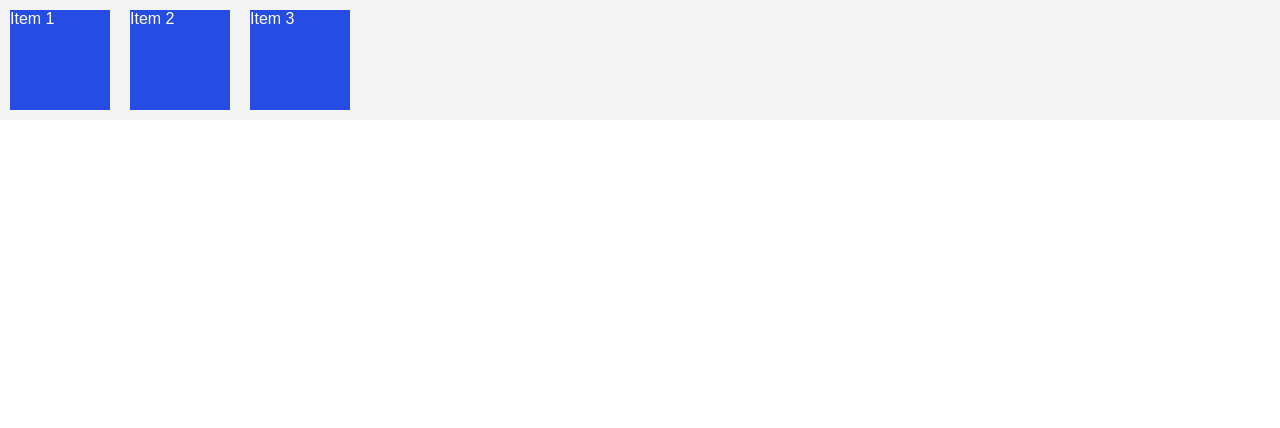
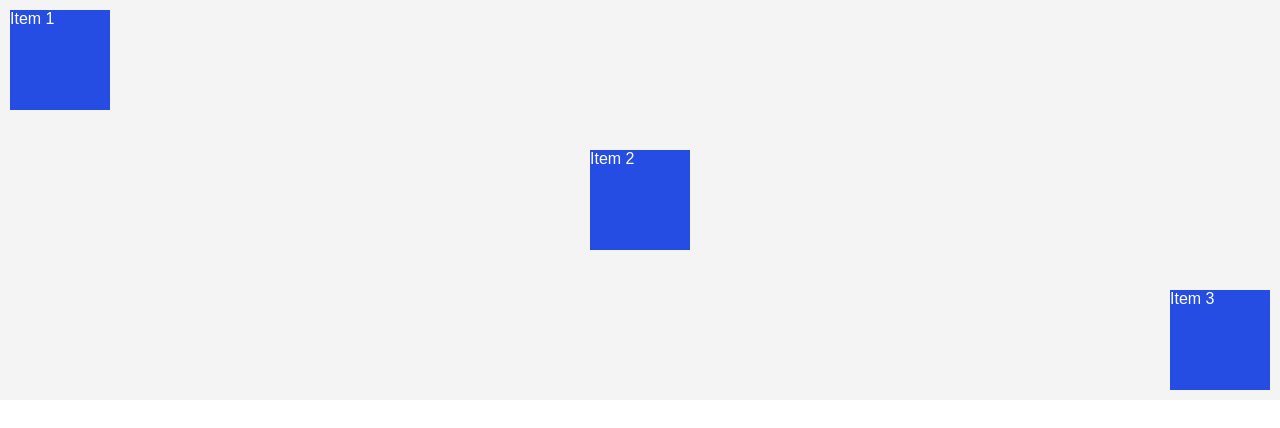
Before and after one commit to cbpas3/flexbox, a plain HTML site: page index.html in a window 1280 px wide. Drawn offline with Linux system fonts and the light colour scheme.

Commit message:
alignment

```diff
--- a/style.css
+++ b/style.css
@@ -10,6 +10,9 @@ body {
 .flex-container{
     display: flex;
     background-color: #f4f4f4;
+    justify-content: space-between; /* along the main axis */
+    height: 400px;
+    align-items: center; /* along the cross axis */
 }
 .item{
     width: 100px;
@@ -18,3 +21,14 @@ body {
     color: #fff;
     margin: 10px;
 }
+.item:nth-of-type(1) {
+    align-self: start;
+}
+
+.item:nth-of-type(2) {
+    align-self: center;
+}
+
+.item:nth-of-type(3) {
+    align-self: end;
+}
```
